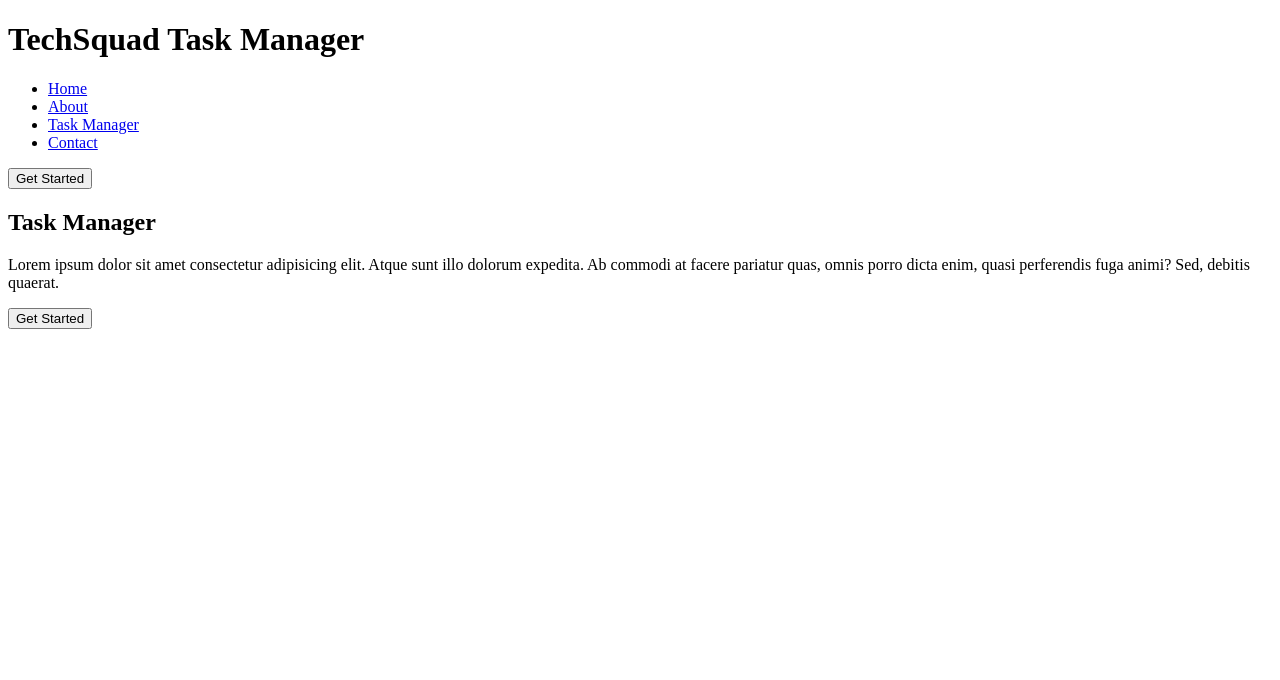
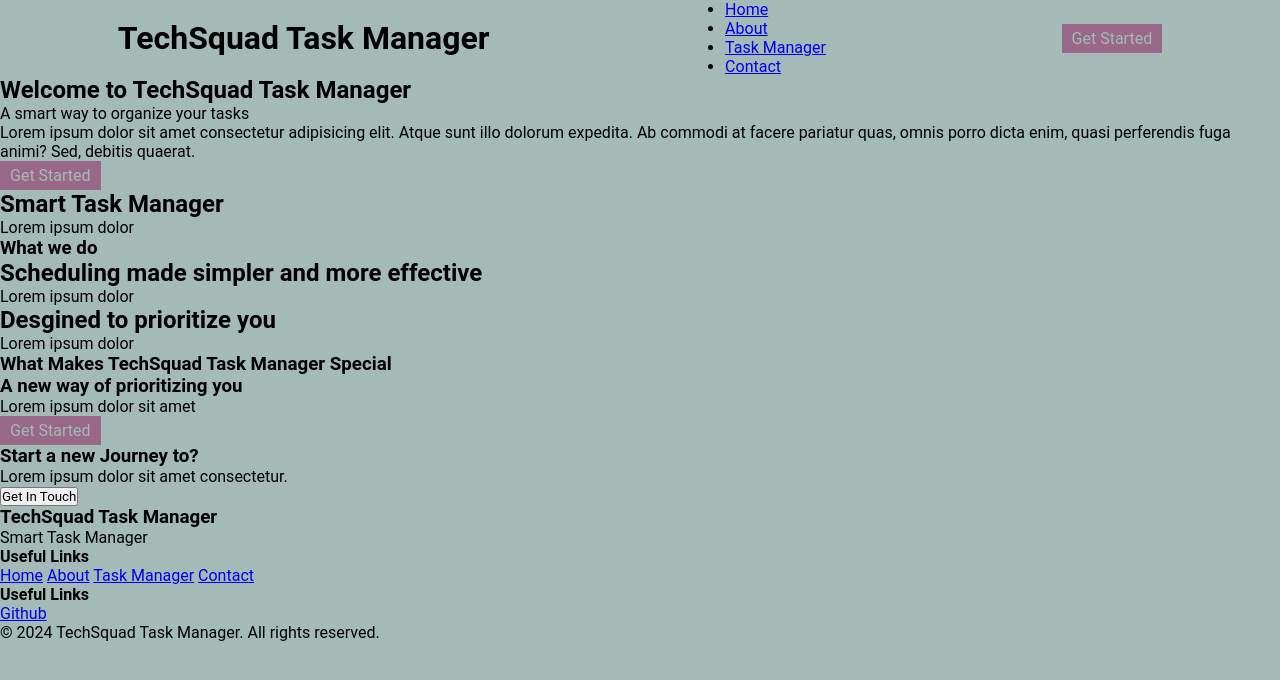
Before and after one commit to Courage718/TheTechSquad, a plain HTML site: page src/main/front/html/index.html in a window 1280 px wide. Drawn offline with Linux system fonts and the light colour scheme.

Commit message:
new content

```diff
--- a/src/main/front/css/front_styling.css
+++ b/src/main/front/css/front_styling.css
@@ -0,0 +1,32 @@
+* {
+  /* supress browser defaults and select alt box model */
+  margin: 0;
+  padding: 0;
+  box-sizing: border-box;
+  font-family: "Roboto", sans-serif, Tahoma;
+  /* set variables for colors */
+  --bg-primary: #a4bab7;
+  --bg-secondary: #334139;
+  --font-color-primary: #996888;
+  --font-color-secondary: #2c1320;
+  --backup-color: #334139;
+}
+
+body {
+  height: 100vh;
+  background-color: var(--bg-primary);
+}
+
+.nav-bar {
+  display: flex;
+  align-items: center;
+  justify-content: space-around;
+}
+.get-started-btn {
+  background-color: var(--font-color-primary);
+  color: var(--bg-primary);
+  padding: 5px 10px;
+  border: none;
+  font-size: medium;
+  cursor: pointer;
+}
--- a/src/main/front/html/index.html
+++ b/src/main/front/html/index.html
@@ -1,9 +1,9 @@
 <!DOCTYPE html>
 <html lang="en">
   <head>
-    <meta charset="UTF-8">
+    <meta charset="UTF-8" />
     <title>Task Manager</title>
-    <link rel="stylesheet" href="../css/front_styling.css">
+    <link rel="stylesheet" href="../css/front_styling.css" />
   </head>
   <body>
     <header class="nav-bar">
@@ -15,25 +15,79 @@
           <li><a href="#">Task Manager</a></li>
           <li><a href="#">Contact</a></li>
         </ul>
+      </nav>
       <button class="get-started-btn">Get Started</button>
-        </nav>
     </header>
 
     <main>
       <section class="beginning-intro">
         <div>
-                <h2 class="main" id="intro">Task Manager</h2>
-                <p class="subtitle">Lorem ipsum dolor sit amet consectetur adipisicing elit. Atque sunt illo dolorum expedita. Ab commodi at facere pariatur quas, omnis porro dicta enim, quasi perferendis fuga animi? Sed, debitis quaerat.
+          <h2 class="main" id="intro">Welcome to TechSquad Task Manager</h2>
+          <p class="title">A smart way to organize your tasks</p>
+          <p class="subtitle">
+            Lorem ipsum dolor sit amet consectetur adipisicing elit. Atque sunt
+            illo dolorum expedita. Ab commodi at facere pariatur quas, omnis
+            porro dicta enim, quasi perferendis fuga animi? Sed, debitis
+            quaerat.
           </p>
         </div>
         <button class="get-started-btn">Get Started</button>
       </section>
 
       <section class="app-features">
+        <div class="">
+          <h2>Smart Task Manager</h2>
+          <p class="">Lorem ipsum dolor</p>
+        </div>
+        <h3 class="what-we-do">What we do</h3>
+        <div class="">
+          <h2>Scheduling made simpler and more effective</h2>
+          <p class="">Lorem ipsum dolor</p>
+        </div>
+        <div class="">
+          <h2>Desgined to prioritize you</h2>
+          <p class="">Lorem ipsum dolor</p>
+        </div>
+      </section>
 
+      <h3 class="our-technolgy">What Makes TechSquad Task Manager Special</h3>
+      <section>
+        <div class="info">
+          <h3>A new way of prioritizing you</h3>
+          <p>Lorem ipsum dolor sit amet</p>
+          <button class="get-started-btn">Get Started</button>
+        </div>
       </section>
     </main>
-    <footer></footer>
 
+    <footer>
+      <div class="start">
+        <h3>Start a new Journey to?</h3>
+        <p>Lorem ipsum dolor sit amet consectetur.</p>
+        <button>Get In Touch</button>
+      </div>
+
+      <!-- footer columns for socials and nav rpeats / call to action -->
+      <div class="cols">
+        <div class="about-col">
+          <h3>TechSquad Task Manager</h3>
+          <p>Smart Task Manager</p>
+        </div>
+
+        <div class="links-col">
+          <h4>Useful Links</h4>
+          <a href="#">Home</a>
+          <a href="#">About</a>
+          <a href="#">Task Manager</a>
+          <a href="#">Contact</a>
+        </div>
+
+        <div class="links-col">
+          <h4>Useful Links</h4>
+          <a href="#">Github</a>
+        </div>
+      </div>
+      <p>&copy; 2024 TechSquad Task Manager. All rights reserved.</p>
+    </footer>
   </body>
 </html>
--- /dev/null
+++ b/src/main/front/style.css
@@ -0,0 +1,4 @@
+*{
+
+dsflksdnflknsd
+}
```
Lines whose indentation alone changed are shown as unchanged.
